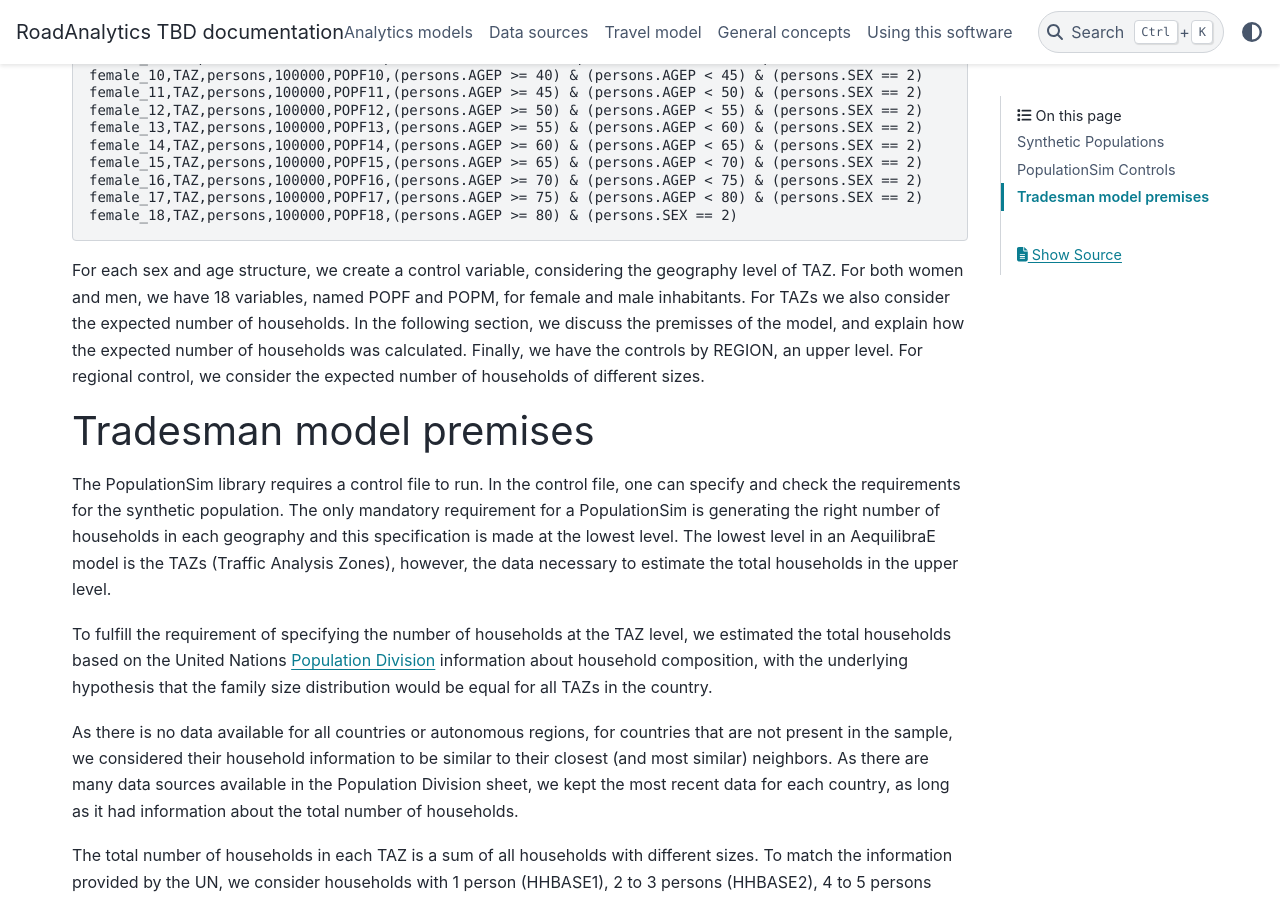
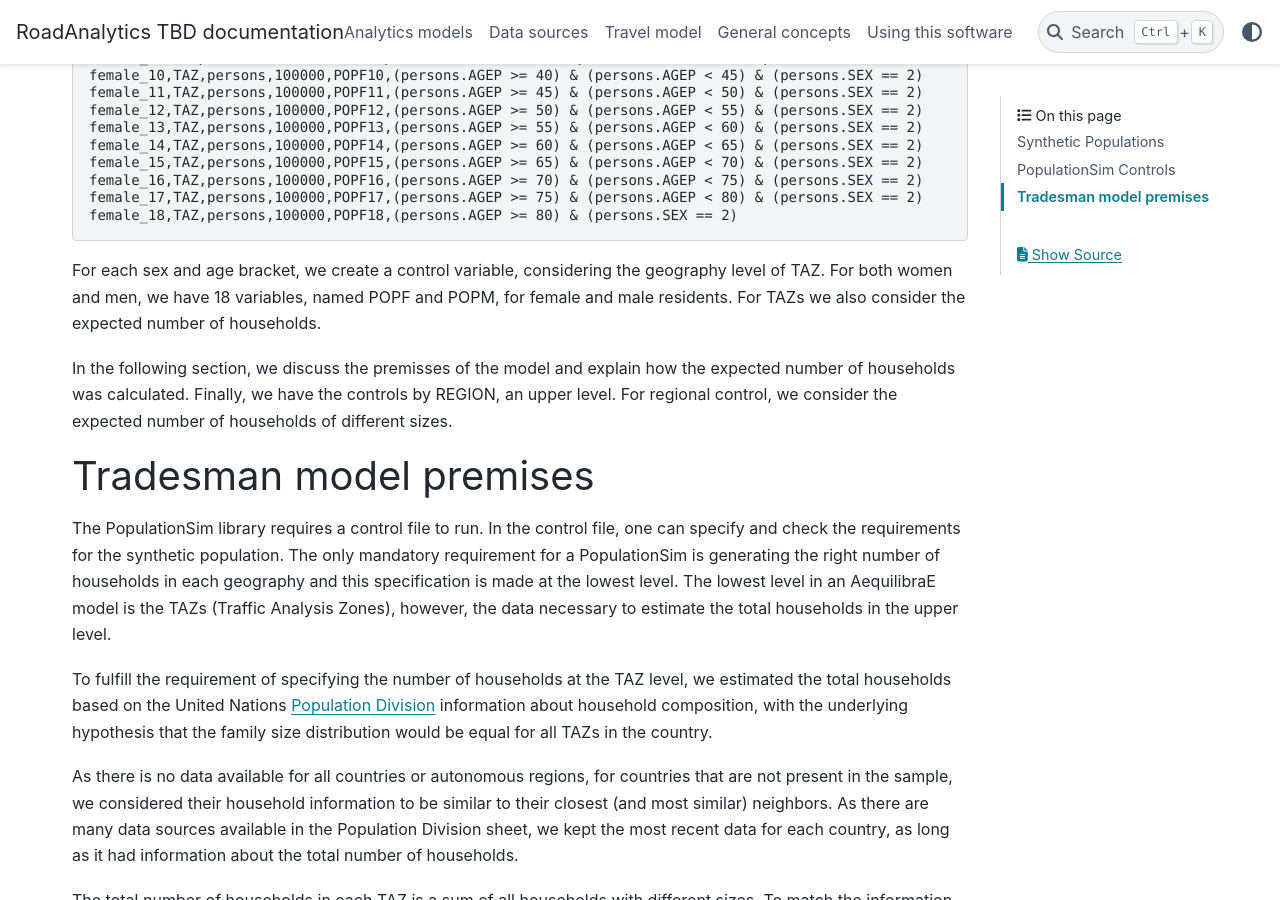
Before and after one commit to AequilibraE/tradesman, a Sphinx documentation site: the page built from docs/source/synthetic_population.rst, in a window 1280 px wide and 900 px high, scrolled down 978 px. Built offline with Sphinx 7.4.7 and the PyData theme 0.15.4, drawn with Linux system fonts in a browser that asks for light colours.

Commit message:
Update docs/source/synthetic_population.rst
Co-authored-by: Pedro Camargo <c@margo.co>

```diff
--- a/docs/source/synthetic_population.rst
+++ b/docs/source/synthetic_population.rst
@@ -57,7 +57,9 @@ female_16,TAZ,persons,100000,POPF16,(persons.AGEP >= 70) & (persons.AGEP < 75) &
 female_17,TAZ,persons,100000,POPF17,(persons.AGEP >= 75) & (persons.AGEP < 80) & (persons.SEX == 2)
 female_18,TAZ,persons,100000,POPF18,(persons.AGEP >= 80) & (persons.SEX == 2)
 
-For each sex and age structure, we create a control variable, considering the geography level of TAZ. For both women and men, we have 18 variables, named POPF and POPM, for female and male inhabitants. For TAZs we also consider the expected number of households. In the following section, we discuss the premisses of the model, and explain how the expected number of households was calculated. Finally, we have the controls by REGION, an upper level. For regional control, we consider the expected number of households of different sizes.
+For each sex and age bracket, we create a control variable, considering the geography level of TAZ. For both women and men, we have 18 variables, named POPF and POPM, for female and male residents. For TAZs we also consider the expected number of households.
+
+In the following section, we discuss the premisses of the model and explain how the expected number of households was calculated. Finally, we have the controls by REGION, an upper level. For regional control, we consider the expected number of households of different sizes.
 
 Tradesman model premises
 ~~~~~~~~~~~~~~~~~~~~~~~~~
```
